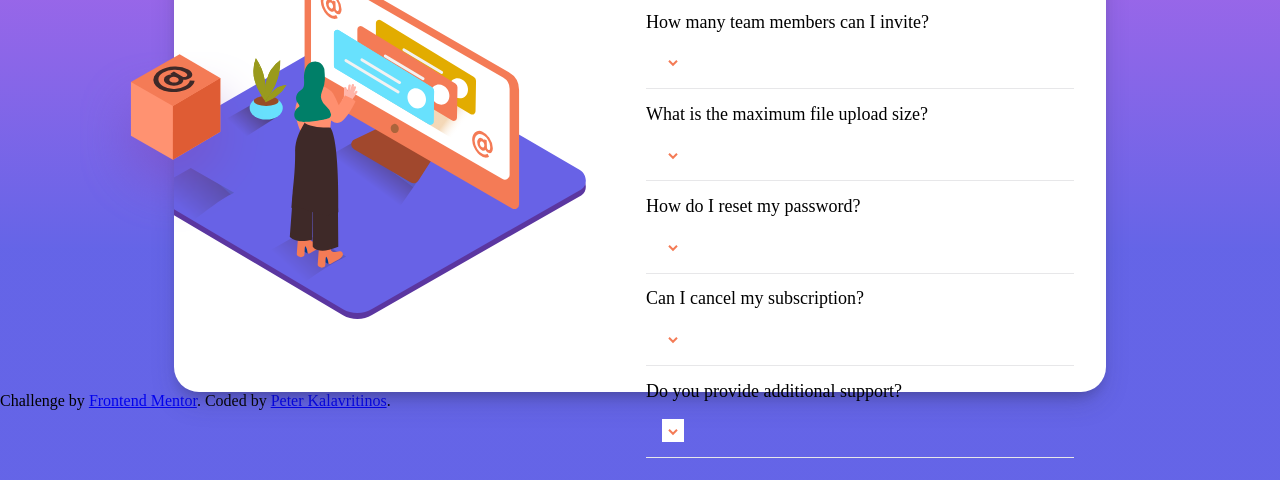
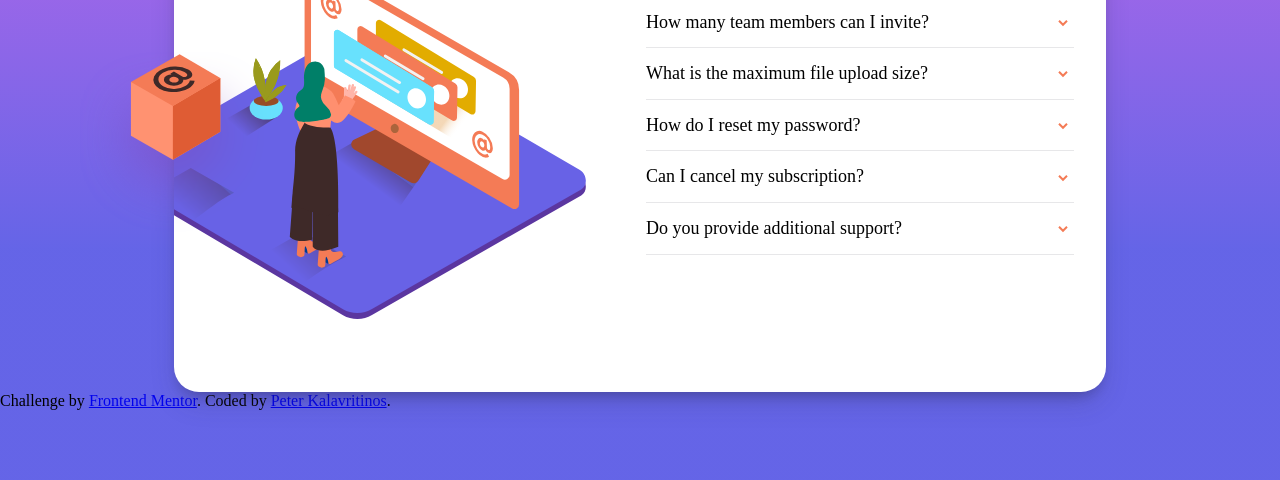
Before and after one commit to peter-kalavritinos/faq-card, a website built with Parcel: page index.html in a window 1280 px wide. Shown: the part 118-598 px from the top of the page. Built offline with nearby package versions, Linux system fonts and the light colour scheme; files whose address does not match are found by name.

Commit message:
Fixed h2 tags to fix alignment

```diff
--- a/index.html
+++ b/index.html
@@ -27,28 +27,28 @@
                 <h1>FAQ</h1>
                 <div class="faq-item">
                     <div class="faq-heading">
-                        <h2 class="question">How many team members can I invite?</p><button title="open answer" class="toggle-button"><img src="./images/icon-arrow-down.svg" alt=""></button>
+                        <h2 class="question">How many team members can I invite?</h2><button title="open answer" class="toggle-button"><img src="./images/icon-arrow-down.svg" alt=""></button>
                     </div>
                     <div class="answer">You can invite up to 2 additional users on the Free plan. There is no limit on team members for the Premium plan.</div>
                 </div>
 
                 <div class="faq-item">
                     <div class="faq-heading">
-                        <h2 class="question">What is the maximum file upload size?</p><button title="open answer" class="toggle-button"><img src="./images/icon-arrow-down.svg" alt=""></button>
+                        <h2 class="question">What is the maximum file upload size?</h2><button title="open answer" class="toggle-button"><img src="./images/icon-arrow-down.svg" alt=""></button>
                     </div>
                     <div class="answer"> No more than 2GB. All files in your account must fit your allotted storage space.</div>
                 </div>
 
                 <div class="faq-item">
                     <div class="faq-heading">
-                        <h2 class="question">How do I reset my password?</p><button title="open answer" class="toggle-button"><img src="./images/icon-arrow-down.svg" alt=""></button>
+                        <h2 class="question">How do I reset my password?</h2><button title="open answer" class="toggle-button"><img src="./images/icon-arrow-down.svg" alt=""></button>
                     </div>
                     <div class="answer">Click “Forgot password” from the login page or “Change password” from your profile page. A reset link will be emailed to you.</div>
                 </div>
 
                 <div class="faq-item">
                     <div class="faq-heading">
-                        <h2 class="question">Can I cancel my subscription?</p><button title="open answer" class="toggle-button"><img src="./images/icon-arrow-down.svg" alt=""></button>
+                        <h2 class="question">Can I cancel my subscription?</h2><button title="open answer" class="toggle-button"><img src="./images/icon-arrow-down.svg" alt=""></button>
                     </div>
                     <div class="answer">Yes! Send us a message and we’ll process your request no questions asked.</p>
                     </div>
@@ -56,7 +56,7 @@
 
                 <div class="faq-item">
                     <div class="faq-heading">
-                        <h2 class="question">Do you provide additional support?</p><button title="open answer" class="toggle-button"><img src="./images/icon-arrow-down.svg" alt=""></button>
+                        <h2 class="question">Do you provide additional support?</h2><button title="open answer" class="toggle-button"><img src="./images/icon-arrow-down.svg" alt=""></button>
                     </div>
                     <div class="answer">Chat and email support is available 24/7. Phone lines are open during normal business hours.</div>
                 </div>
@@ -65,7 +65,8 @@
     </main>
     <footer>
         <div class="attribution">
-            Challenge by <a href="https://www.frontendmentor.io?ref=challenge" target="_blank">Frontend Mentor</a>. Coded by <a href="#">Peter Kalavritinos</a>.</div>
+            Challenge by <a href="https://www.frontendmentor.io?ref=challenge" target="_blank">Frontend Mentor</a>. Coded by <a href="#">Peter Kalavritinos</a>.
+        </div>
     </footer>
     <script src="js/main.js"></script>
 </body>
```
